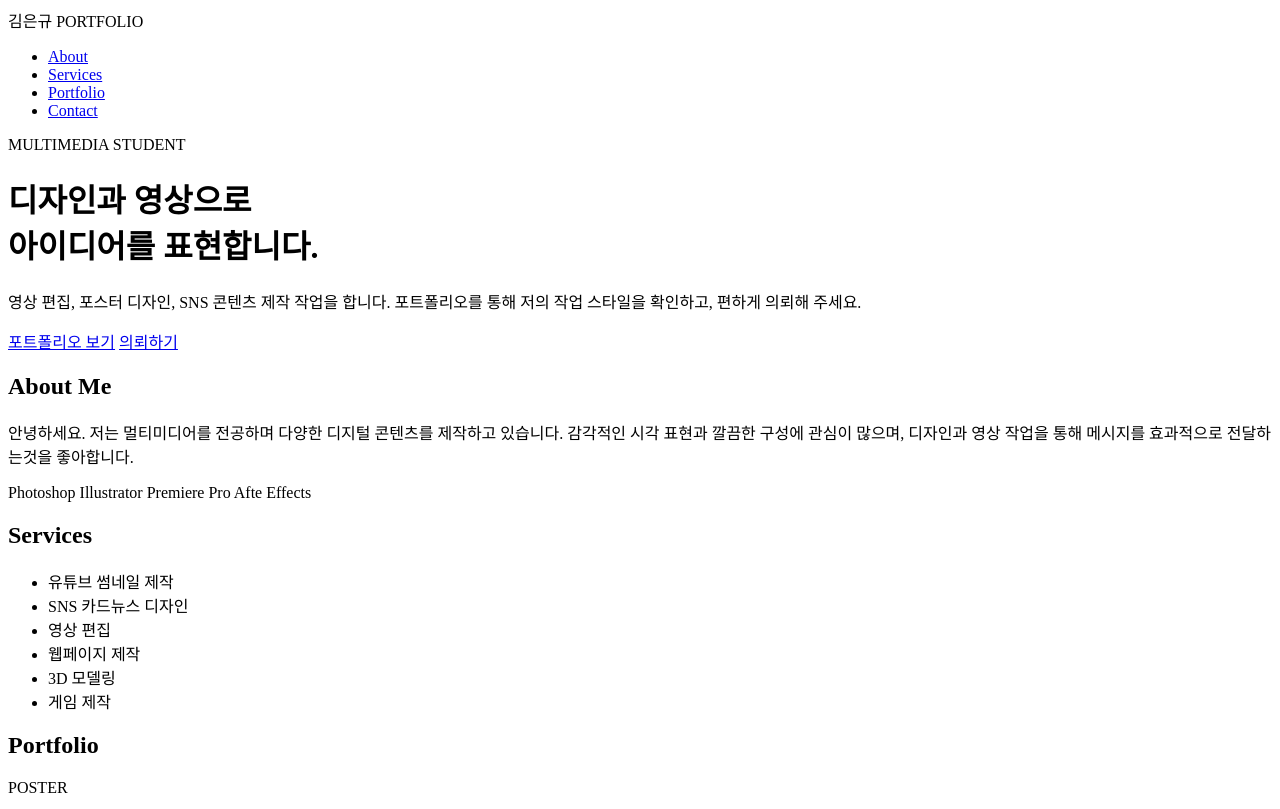
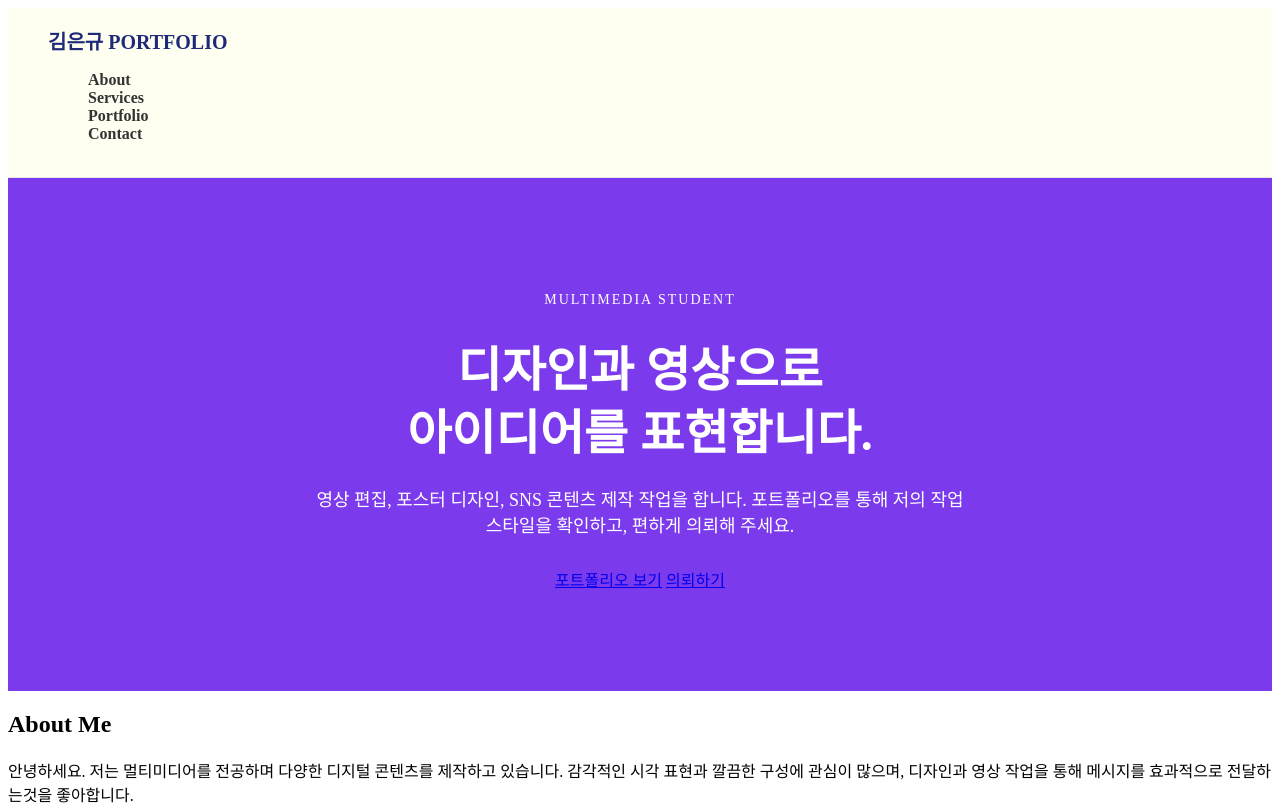
Before and after one commit to shlin04/my-portfolio, a plain HTML site: page index.html in a window 1280 px wide. Shown: the top 809 px of the page. Drawn offline with Linux system fonts and the light colour scheme.

Commit message:
Add files via upload

```diff
--- a/index.html
+++ b/index.html
@@ -4,10 +4,12 @@
         <meta charset="UTF-8">
         <meta name="viewport" content="width=device-width, initial-scale=1.0">
         <title>My Portfolio</title>
-
+        <link rel="stylesheet" href="style.css"
+    </head>
         <body>
             <nav>
-            <div>김은규 PORTFOLIO</div>
+            <div class="logo">
+                김은규 PORTFOLIO</div>
             <ul>
                 <li><a href="#"> About  </a></li>
                 <li><a href="#"> Services </a></li>
@@ -17,13 +19,13 @@
             </nav>
 
 
-            <header>
-            <div>
-                <p> MULTIMEDIA STUDENT</p>
+            <header class="hero">
+            <div class="hero-text">
+                <p class="small-title"> MULTIMEDIA STUDENT</p>
                 <h1>디자인과 영상으로<br> 아이디어를 표현합니다.</h1>
-                <p> 영상 편집, 포스터 디자인, SNS 콘텐츠 제작 작업을 합니다. 포트폴리오를 통해 저의 작업 스타일을 확인하고, 편하게 의뢰해 주세요.</p>
+                <p class="hero-description"> 영상 편집, 포스터 디자인, SNS 콘텐츠 제작 작업을 합니다. 포트폴리오를 통해 저의 작업 스타일을 확인하고, 편하게 의뢰해 주세요.</p>
 
-                <div>
+                <div class="hero-buttons">
                     <a href="#">포트폴리오 보기</a>
                     <a href="#">의뢰하기</a>
                 </div>
@@ -137,5 +139,4 @@
 
 
         </body>
-    </head>
 </html>
--- /dev/null
+++ b/style.css
@@ -0,0 +1,50 @@
+nav {
+    background-color: #fffff1;
+    border-bottom: 1px solid #e5e7eb;
+    padding: 18px 40px;
+}
+
+nav ul {
+    list-style: none;
+}
+
+nav ul li a {
+    text-decoration: none;
+    color: #333;
+    font-weight: bold;
+}
+
+nav ul li a:hover {
+    color: #7c3aed;
+}
+
+.logo {
+    font-size: 20px;
+    font-weight: bold;
+    color: #1e2a78;
+}
+
+.hero {
+    background-color: #7c3aed;
+    color: white;
+    padding: 100px 20px;
+    text-align: center;
+}
+
+.small-title {
+    font-size: 14px;
+    letter-spacing: 2px;
+    margin-bottom: 15px;
+}
+
+.hero h1 {
+    font-size: 48px;
+    margin-bottom: 20px;
+    line-height: 1.3;
+}
+
+.hero-description {
+    font-size: 18px;
+    width: 650px;
+    margin: 0 auto 30px auto;
+}
```
